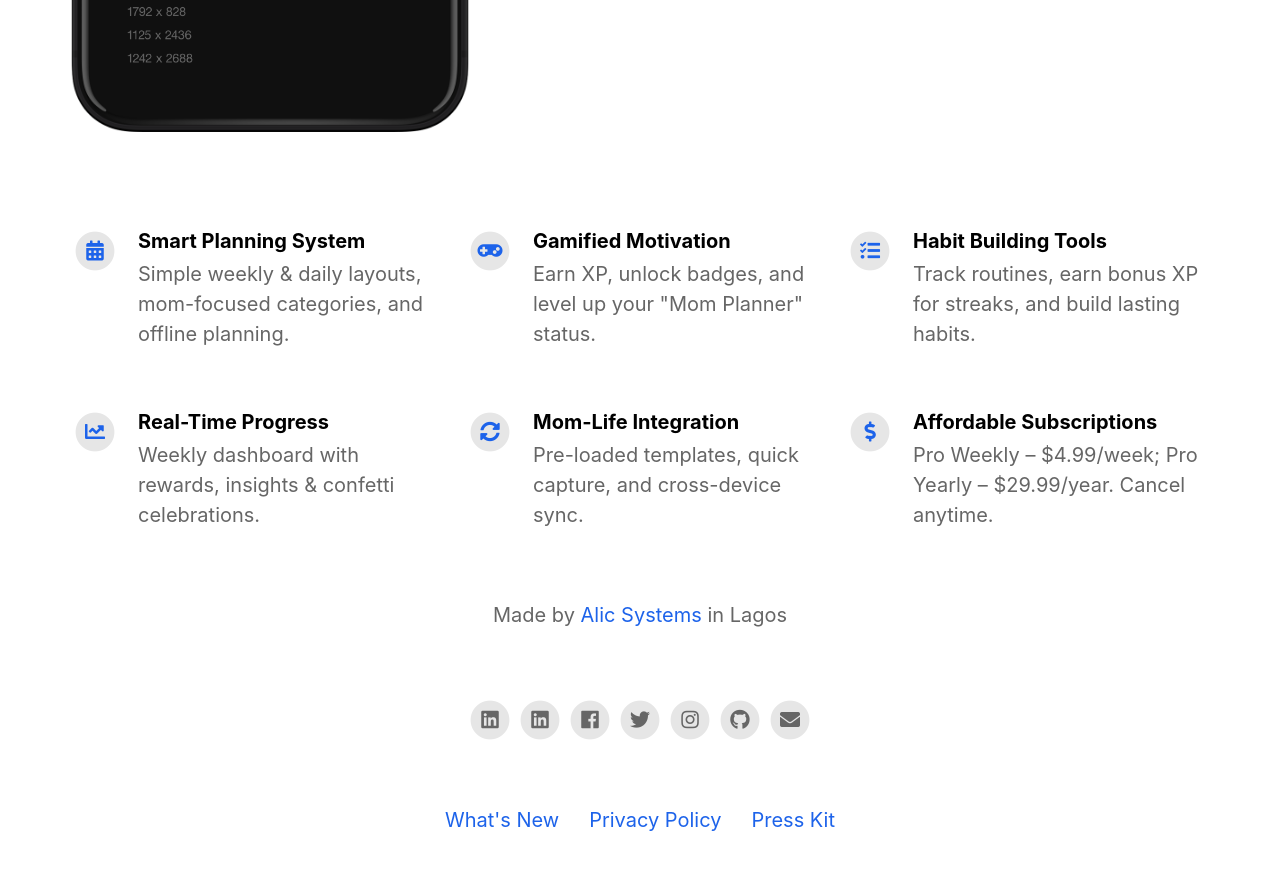
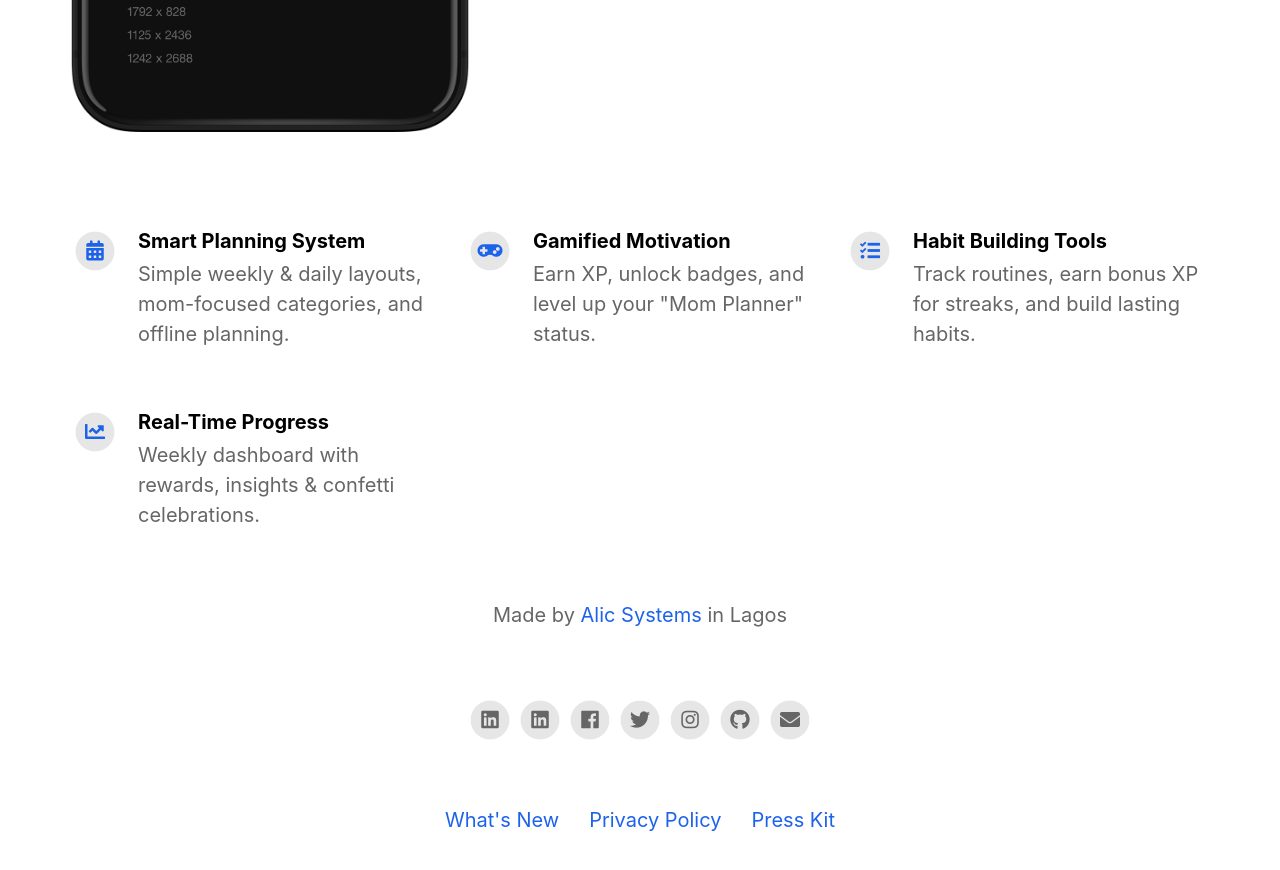
Before and after one commit to alic-xc/busy-mom-landing, a Jekyll site: the page built from index.html, in a window 1280 px wide and 900 px high, scrolled down 853 px. Shown: the top 870 px of the window. Built offline with Jekyll 4.4.1, drawn with Linux system fonts in a browser that asks for light colours; nearby versions of some CDN libraries.

Commit message:
Update _config.yml

```diff
--- a/_config.yml
+++ b/_config.yml
@@ -48,14 +48,6 @@ features:
     description: Weekly dashboard with rewards, insights & confetti celebrations.
     fontawesome_icon_name: chart-line
 
-  - title: Mom-Life Integration
-    description: Pre-loaded templates, quick capture, and cross-device sync.
-    fontawesome_icon_name: sync-alt
-
-  - title: Affordable Subscriptions
-    description: Pro Weekly – $4.99/week; Pro Yearly – $29.99/year. Cancel anytime.
-    fontawesome_icon_name: dollar-sign
-
 # Theme Settings
 topbar_color: "#000000"
 topbar_transparency: 0.1
```
